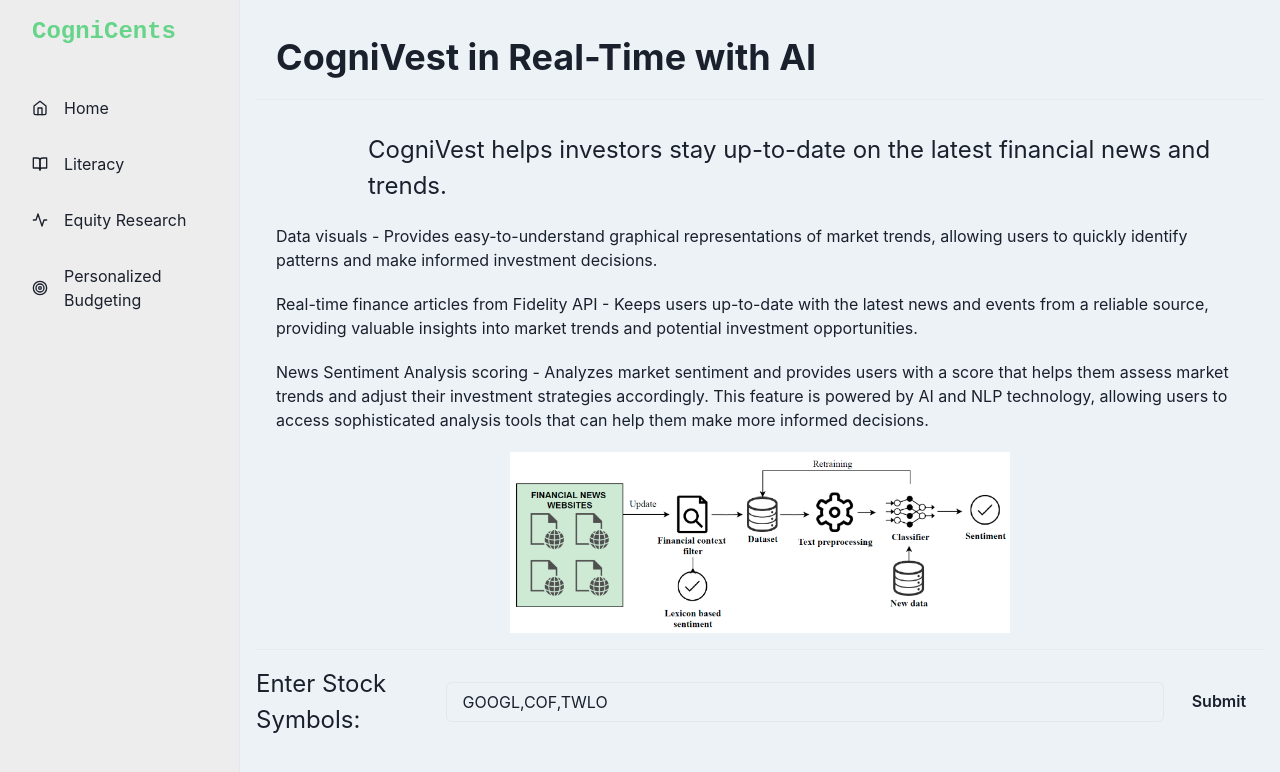
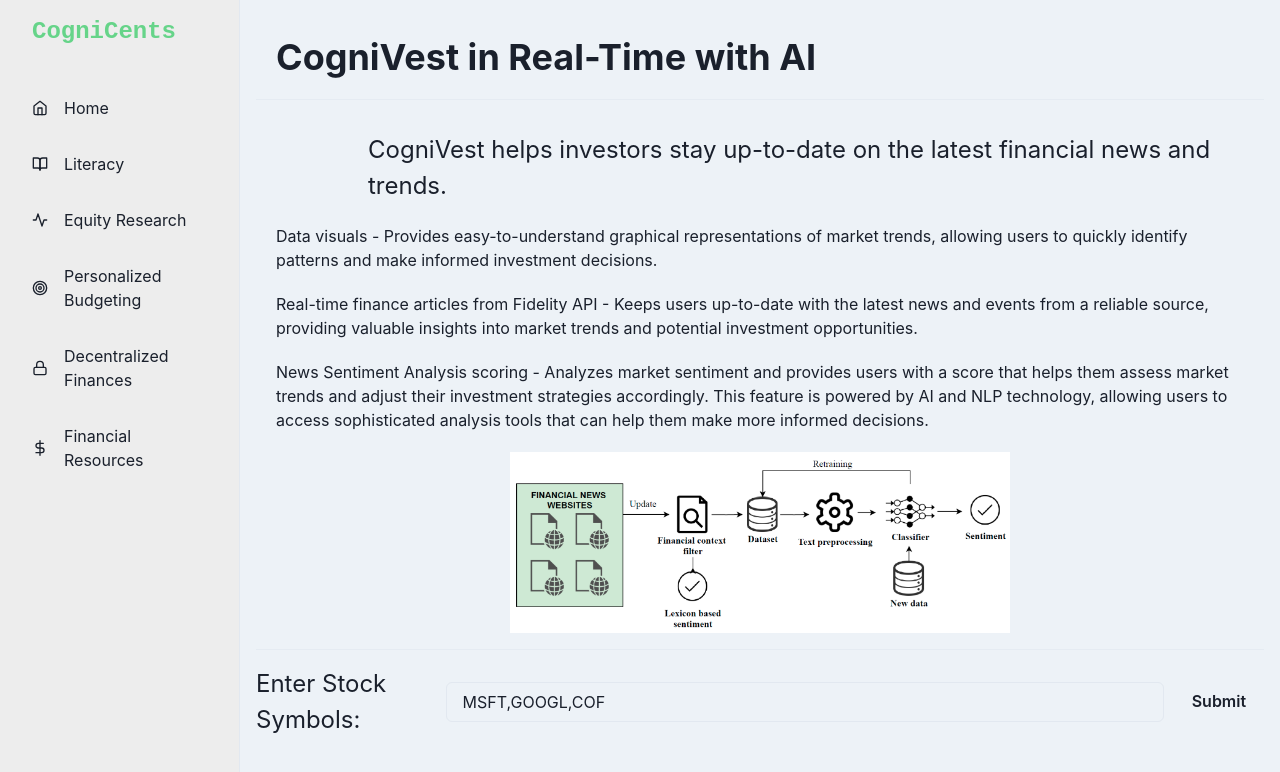
Before and after one commit to unapt/CogniCents, a Next.js app in the folder packages/frontend/: page /cogniVest in a window 1280 px wide. Shown: the top 772 px of the page. Built offline with nearby package versions, Linux system fonts and the light colour scheme.

Commit message:
adding pages

```diff
--- a/packages/frontend/src/components/API.js
+++ b/packages/frontend/src/components/API.js
@@ -32,7 +32,7 @@ export default function API() {
   const [stockInfo, setStockInfo] = useState(null);
   const [lineChartData, setLineChartData] = useState(null);
   const [newsObj, setNewsObj] = useState({});
-  const [stockInputText, setStockInputText] = useState("GOOGL,COF,TWLO");
+  const [stockInputText, setStockInputText] = useState("MSFT,GOOGL,COF");
   const updateStockFromInput = (event) => setStockInputText(event.target.value);
 
   const updateStock = async (e) => {
--- a/packages/frontend/src/components/SideBar.tsx
+++ b/packages/frontend/src/components/SideBar.tsx
@@ -19,11 +19,13 @@ import {
 import {
     FiHome,
     FiMenu,
+    FiBookOpen,
     FiActivity,
     FiTarget,
-    FiBookOpen,
-    FiLifeBuoy,
     FiDollarSign,
+    FiLock,
+    FiGlobe,
+    FiCompass,
 } from 'react-icons/fi';
 import { RiStockFill } from 'react-icons/ri'
 import { IconType } from 'react-icons';
@@ -39,9 +41,9 @@ const LinkItems: Array<LinkItemProps> = [
     { name: 'Literacy', icon: FiBookOpen, link: '/literacy' },
     { name: 'Equity Research', icon: FiActivity, link: '/cogniVest' },
     { name: 'Personalized Budgeting', icon: FiTarget, link: '/budgeting' },
-    //{ name: 'Financial Resources', icon: FiDollarSign, link: '/resources' },
-    //{ name: 'Crypto Resources', icon: FiLifeBuoy, link: '/cogniCrypt' },
-
+    { name: 'Decentralized Finances', icon: FiLock, link: '/cogniCrypto' },
+    { name: 'Financial Resources', icon: FiDollarSign, link: '/resources' },
+    //{ name: 'Cogni Cause', icon: FiGlobe, link: '/cogniCause' },
 ];
 
 export function SideBar({ children }: { children: ReactNode }) {
--- a/packages/frontend/tsconfig.json
+++ b/packages/frontend/tsconfig.json
@@ -23,7 +23,7 @@
     "next-env.d.ts",
     "**/*.ts",
     "**/*.tsx"
-  ],
+, "src/pages/cogniCause.jsx"  ],
   "exclude": [
     "node_modules"
   ]
```
